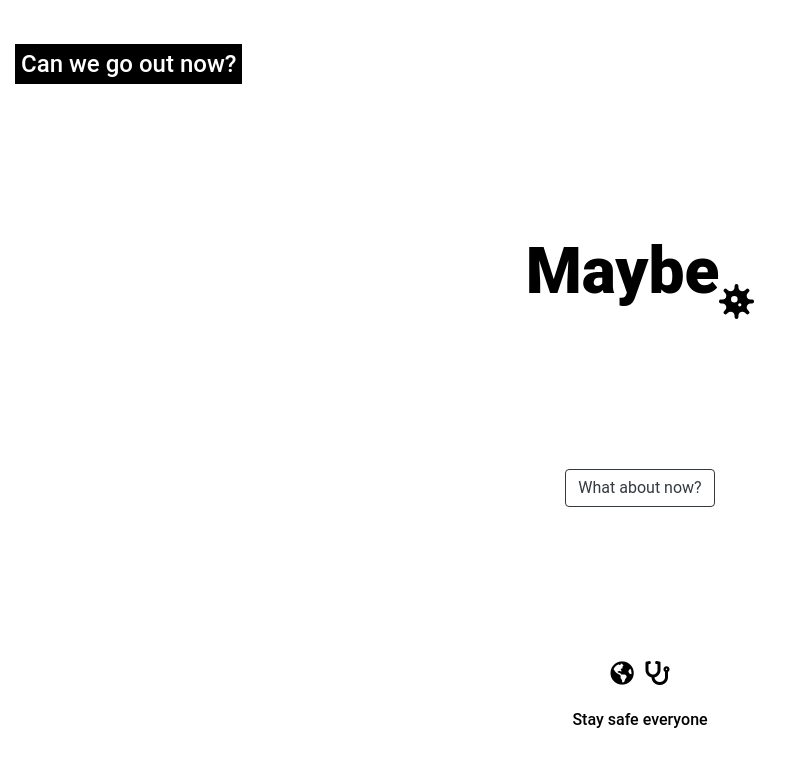
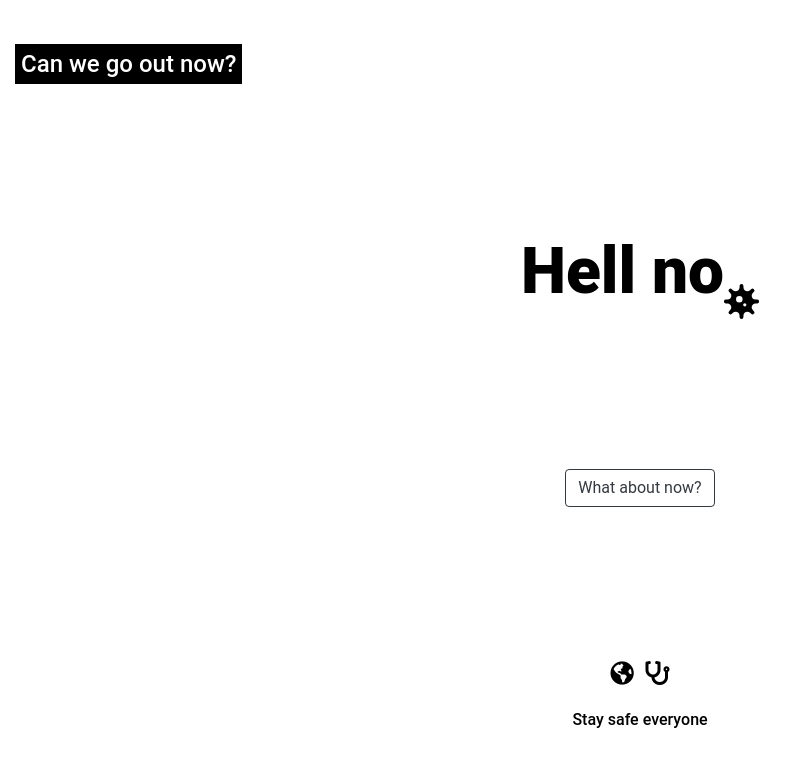
Before and after one commit to mberthier/canigooutnow, a plain HTML site: page index.html in a window 1280 px wide. Shown: the whole page, without its empty margins (0-807 px from the left). Drawn offline with nearby package versions, Linux system fonts and the light colour scheme.

Commit message:
changed h2 for Hell no

```diff
--- a/index.html
+++ b/index.html
@@ -16,7 +16,7 @@
 					<h1 class="header-title">Can we go out now?</h1>
 				</header>
 				<section class="message">
-					<h2 class="response">Maybe</h2>
+					<h2 class="response">Hell no</h2>
 					<img src="virus.svg">
 				</section>
 				<section class="comeagain">
```
